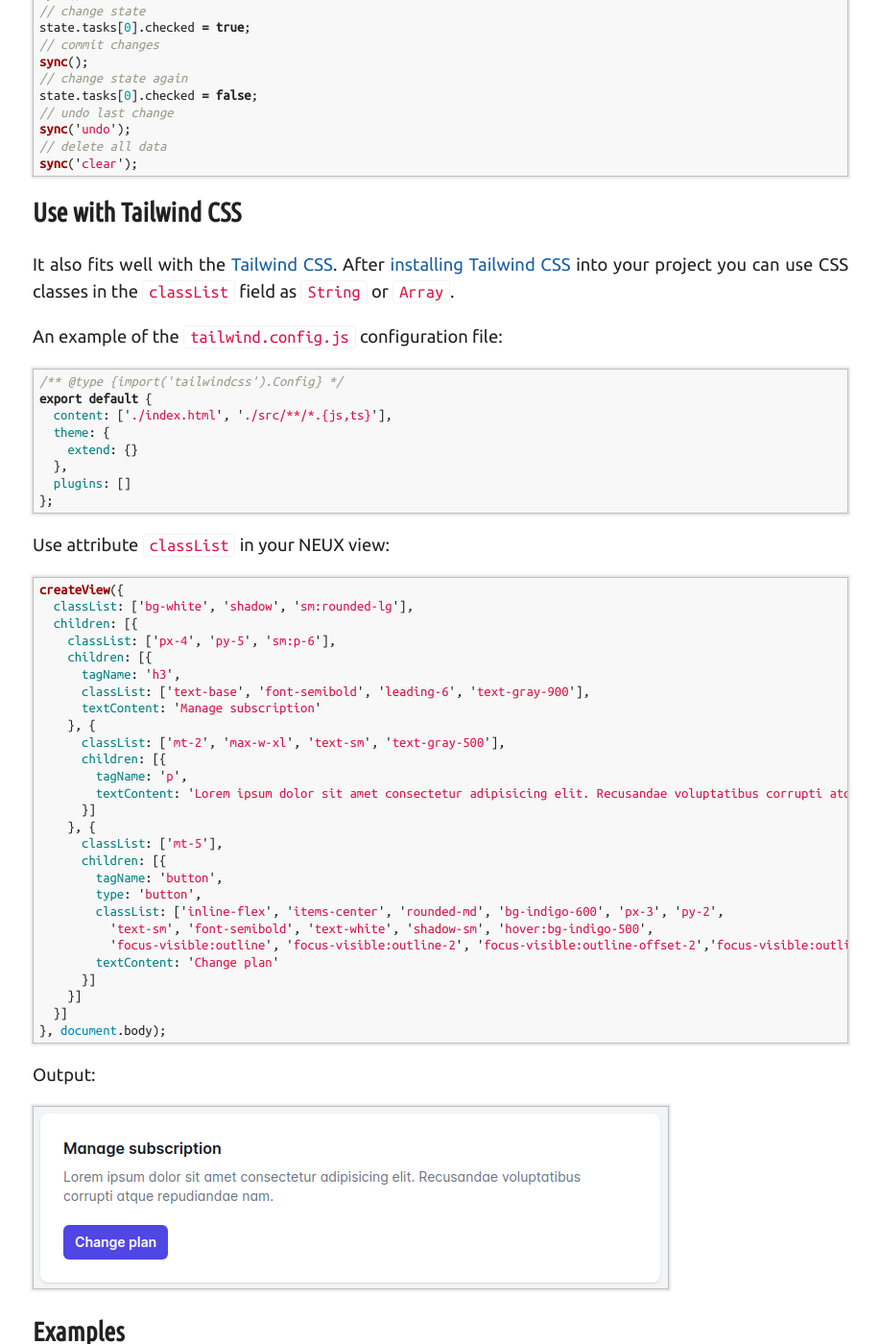
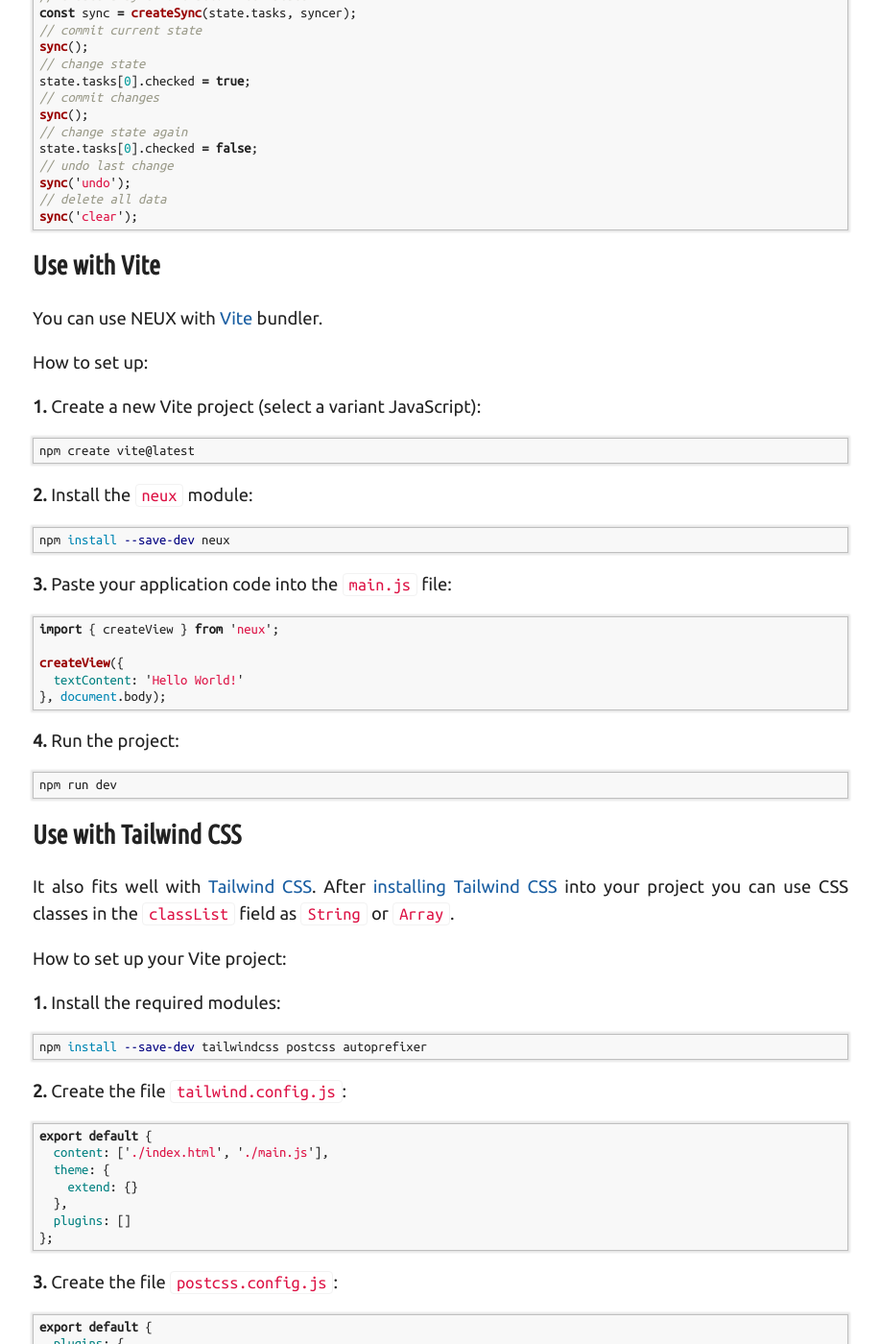
Before and after one commit to meefik/meefik.github.io, a Jekyll site: the page built from pages/neux/index.md, in a window 1280 px wide and 1400 px high, scrolled down 12123 px. Shown: the whole window at 96% size, without its empty margins (181-1098 px from the left). Built offline with Jekyll 4.4.1, drawn with Linux system fonts in a browser that asks for light colours; some of the changed text lies outside the part shown.

Commit message:
Update post about NEUX

````diff
--- a/_data/projects.yml
+++ b/_data/projects.yml
@@ -2,7 +2,7 @@
   year: 2023
   stack: ["JavaScript"]
   homepage: "https://github.com/meefik/neux"
-  description: "NEUX is a nifty ecosystem for user experience development. The JS frontend library has features and tools are suitable for building small single-page applications (SPA) or isolated UI components. The library includes a set of functions for creating such entities as states, views, localization, routing, synchronization with storage, remote procedure call. For more details, see [the project page](/neux)."
+  description: "NEUX is a nifty ecosystem for user experience development. It is a JavaScript frontend micro-library with reactivity states and views. The library has features and tools are suitable for building small single-page applications (SPA) or isolated UI components. The library includes a set of functions for creating such entities as states, views, localization, routing, synchronization with storage, remote procedure call. For more details, see [the project page](/neux)."
   poster: "/assets/images/neux.png"
 
 - title: "Auto parts search engine"
--- a/pages/neux/index.md
+++ b/pages/neux/index.md
@@ -6,7 +6,7 @@ comments: false
 footer: false
 ---
 
-[NEUX](https://github.com/meefik/neux) is a nifty ecosystem for user experience development. The JS frontend library has features and tools are suitable for building small single-page applications (SPA) or isolated UI components.
+[NEUX](https://github.com/meefik/neux) is a nifty ecosystem for user experience development. It is a JavaScript frontend micro-library with reactivity states and views. The library has features and tools are suitable for building small single-page applications (SPA) or isolated UI components.
 
 Here are the main concepts behind NEUX:
 
@@ -33,8 +33,9 @@ Here are the main concepts behind NEUX:
 6. [Routing](#routing)
 7. [Remote procedure call](#remote-procedure-call)
 8. [State synchronization](#state-synchronization)
-9. [Use with Tailwind CSS](#use-with-tailwind-css)
-10. [Examples](#examples)
+9. [Use with Vite](#use-with-vite)
+10. [Use with Tailwind CSS](#use-with-tailwind-css)
+11. [Examples](#examples)
 
 ## Installation
 
@@ -621,16 +622,57 @@ sync('undo');
 sync('clear');
 ```
 
+## Use with Vite
+
+You can use NEUX with [Vite](https://vitejs.dev) bundler.
+
+How to set up:
+
+**1.** Create a new Vite project (select a variant JavaScript):
+
+```sh
+npm create vite@latest
+```
+
+**2.** Install the `neux` module:
+
+```sh
+npm install --save-dev neux
+```
+
+**3.** Paste your application code into the `main.js` file:
+
+```js
+import { createView } from 'neux';
+
+createView({
+  textContent: 'Hello World!'
+}, document.body);
+```
+
+**4.** Run the project:
+
+```sh
+npm run dev
+```
+
 ## Use with Tailwind CSS
 
-It also fits well with the [Tailwind CSS](https://tailwindcss.com). After [installing Tailwind CSS](https://tailwindcss.com/docs/installation) into your project you can use CSS classes in the `classList` field as `String` or `Array`.
+It also fits well with [Tailwind CSS](https://tailwindcss.com). After [installing Tailwind CSS](https://tailwindcss.com/docs/installation) into your project you can use CSS classes in the `classList` field as `String` or `Array`.
 
-An example of the `tailwind.config.js` configuration file:
+How to set up your Vite project:
+
+**1.** Install the required modules:
+
+```sh
+npm install --save-dev tailwindcss postcss autoprefixer
+```
+
+**2.** Create the file `tailwind.config.js`:
 
 ```js
-/** @type {import('tailwindcss').Config} */
 export default {
-  content: ['./index.html', './src/**/*.{js,ts}'],
+  content: ['./index.html', './main.js'],
   theme: {
     extend: {}
   },
@@ -638,32 +680,63 @@ export default {
 };
 ```
 
-Use attribute `classList` in your NEUX view:
+**3.** Create the file `postcss.config.js`:
 
 ```js
+export default {
+  plugins: {
+    tailwindcss: {},
+    autoprefixer: {}
+  }
+};
+```
+
+**4.** Replace the contents of the `style.css` file with:
+
+```css
+@tailwind base;
+@tailwind components;
+@tailwind utilities;
+```
+
+**5.** Replace the contents of the `main.js` file with:
+
+```js
+import './style.css';
+import { createView } from 'neux';
+
 createView({
-  classList: ['bg-white', 'shadow', 'sm:rounded-lg'],
+  classList: ['container', 'mx-auto', 'py-5'],
   children: [{
-    classList: ['px-4', 'py-5', 'sm:p-6'],
+    classList: ['bg-white', 'shadow', 'sm:rounded-lg'],
     children: [{
-      tagName: 'h3',
-      classList: ['text-base', 'font-semibold', 'leading-6', 'text-gray-900'],
-      textContent: 'Manage subscription'
-    }, {
-      classList: ['mt-2', 'max-w-xl', 'text-sm', 'text-gray-500'],
+      classList: ['px-4', 'py-5', 'sm:p-6'],
       children: [{
-        tagName: 'p',
-        textContent: 'Lorem ipsum dolor sit amet consectetur adipisicing elit. Recusandae voluptatibus corrupti atque repudiandae nam.'
-      }]
-    }, {
-      classList: ['mt-5'],
-      children: [{
-        tagName: 'button',
-        type: 'button',
-        classList: ['inline-flex', 'items-center', 'rounded-md', 'bg-indigo-600', 'px-3', 'py-2',
-          'text-sm', 'font-semibold', 'text-white', 'shadow-sm', 'hover:bg-indigo-500',
-          'focus-visible:outline', 'focus-visible:outline-2', 'focus-visible:outline-offset-2','focus-visible:outline-indigo-500'],
-        textContent: 'Change plan'
+        tagName: 'h3',
+        classList: ['text-base', 'font-semibold', 'leading-6', 'text-gray-900'],
+        textContent: 'Welcome to NEUX'
+      }, {
+        classList: ['mt-2', 'max-w-xl', 'text-sm', 'text-gray-500'],
+        children: [{
+          tagName: 'p',
+          textContent: 'It is a JavaScript frontend micro-library with reactivity states and views.'
+        }]
+      }, {
+        classList: ['mt-5'],
+        children: [{
+          tagName: 'button',
+          type: 'button',
+          classList: ['inline-flex', 'items-center', 'rounded-md', 'bg-indigo-600', 'px-3', 'py-2',
+            'text-sm', 'font-semibold', 'text-white', 'shadow-sm', 'hover:bg-indigo-500',
+            'focus-visible:outline', 'focus-visible:outline-2', 'focus-visible:outline-offset-2',
+            'focus-visible:outline-indigo-500'],
+          textContent: 'See on GitHub',
+          on: {
+            click: () => {
+              window.open('https://meefik.github.io/neux');
+            }
+          }
+        }]
       }]
     }]
   }]
@@ -676,6 +749,6 @@ Output:
 
 ## Examples
 
-You can find more development examples with the NEUX library in a separate [neux-demo](https://github.com/meefik/neux-demo) repository.
+You can find an example To-Do application in the [neux-todo-app](https://github.com/meefik/neux-todo-app) repository. More development examples with the NEUX library are in the [neux-demo](https://github.com/meefik/neux-demo) repository.
 
 <p><iframe src="https://ghbtns.com/github-btn.html?user=meefik&repo=neux&type=star&count=true&size=large" frameborder="0" scrolling="0" width="170" height="30" title="GitHub"></iframe></p>
````
Also changed, not shown: assets/images/neux-tailwindcss.png.
